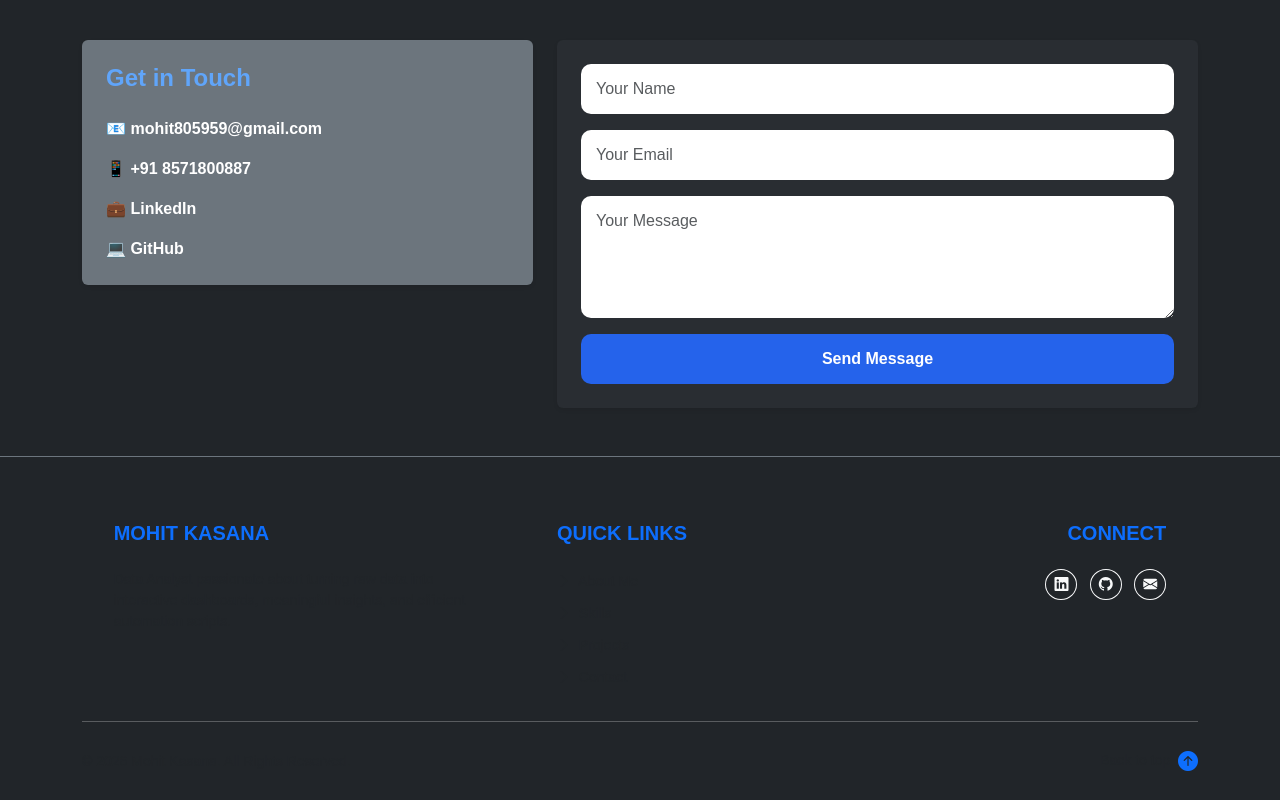
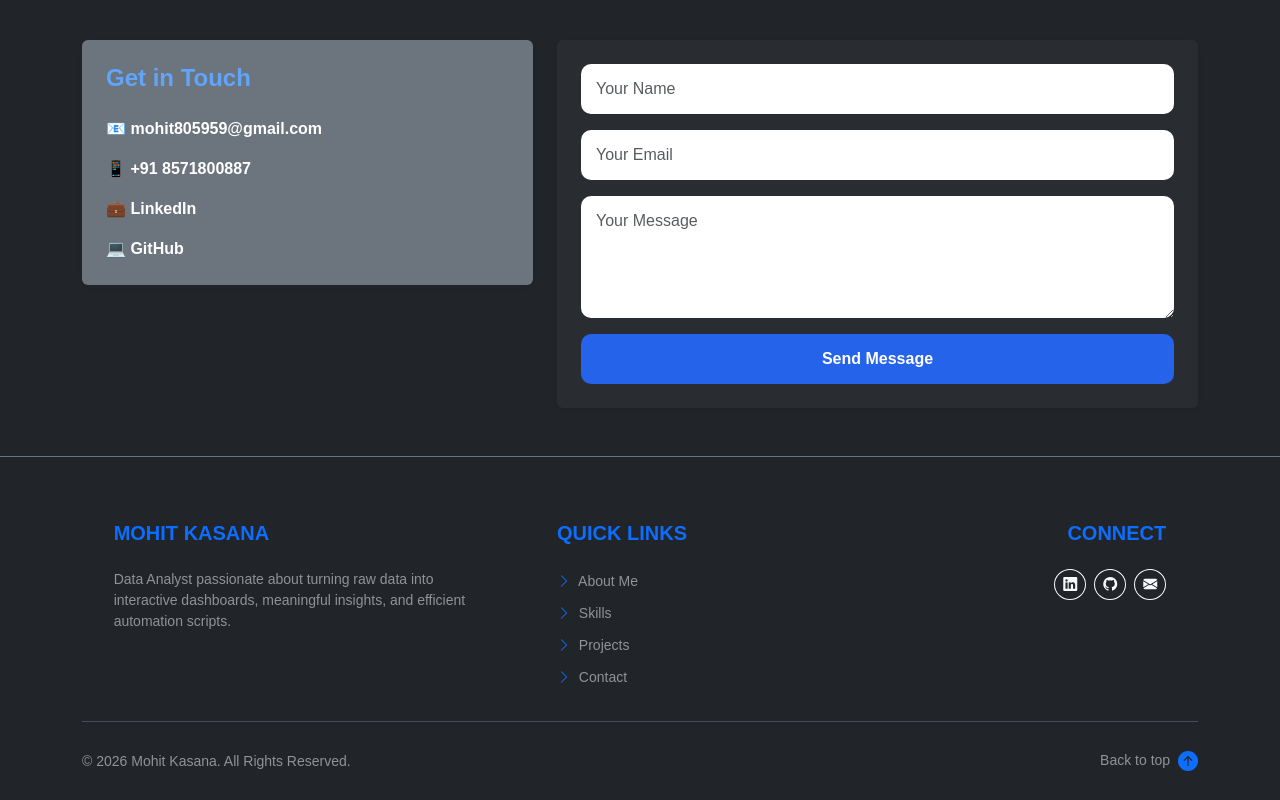
Before and after one commit to mohit8059/Mohit_Portfolio, a plain HTML site: page index.html in a window 1280 px wide. Shown: the part 5942-6742 px from the top of the page. Drawn offline with nearby package versions, Linux system fonts and the light colour scheme.

Commit message:
Update index.html

```diff
--- a/index.html
+++ b/index.html
@@ -587,7 +587,6 @@
         </div>
     </div>
 </section>
-
 <!-- Footer Section -->
 <footer class="bg-dark text-white pt-5 pb-4 border-top border-secondary border-opacity-20">
     <div class="container text-center text-md-start">
@@ -596,7 +595,8 @@
             <!-- Column 1: Short Bio -->
             <div class="col-md-4 col-lg-4 col-xl-4 mx-auto mt-3">
                 <h5 class="text-uppercase mb-4 fw-bold text-primary">Mohit Kasana</h5>
-                <p class="small text-muted">
+                <!-- text-muted ki jagah text-white-50 use kiya hai jo dark mode me perfectly visible hota hai -->
+                <p class="small text-white-50">
                     Data Analyst passionate about turning raw data into interactive dashboards, meaningful insights, and efficient automation scripts.
                 </p>
             </div>
@@ -604,31 +604,35 @@
             <!-- Column 2: Quick Links -->
             <div class="col-md-4 col-lg-3 col-xl-3 mx-auto mt-3">
                 <h5 class="text-uppercase mb-4 fw-bold text-primary">Quick Links</h5>
-                <p class="mb-2"><a href="#about" class="text-white text-decoration-none small text-muted"><i class="bi bi-chevron-right me-1"></i> About Me</a></p>
-                <p class="mb-2"><a href="#skills" class="text-white text-decoration-none small text-muted"><i class="bi bi-chevron-right me-1"></i> Skills</a></p>
-                <p class="mb-2"><a href="#projects" class="text-white text-decoration-none small text-muted"><i class="bi bi-chevron-right me-1"></i> Projects</a></p>
-                <p class="mb-2"><a href="#contact" class="text-white text-decoration-none small text-muted"><i class="bi bi-chevron-right me-1"></i> Contact</a></p>
+                <p class="mb-2"><a href="#about" class="text-white-50 text-decoration-none small transition-link"><i class="bi bi-chevron-right me-1 text-primary"></i> About Me</a></p>
+                <p class="mb-2"><a href="#skills" class="text-white-50 text-decoration-none small transition-link"><i class="bi bi-chevron-right me-1 text-primary"></i> Skills</a></p>
+                <p class="mb-2"><a href="#projects" class="text-white-50 text-decoration-none small transition-link"><i class="bi bi-chevron-right me-1 text-primary"></i> Projects</a></p>
+                <p class="mb-2"><a href="#contact" class="text-white-50 text-decoration-none small transition-link"><i class="bi bi-chevron-right me-1 text-primary"></i> Contact</a></p>
             </div>
 
             <!-- Column 3: Social/Professional Links -->
             <div class="col-md-4 col-lg-3 col-xl-3 mx-auto mt-3 text-center text-md-end">
                 <h5 class="text-uppercase mb-4 fw-bold text-primary">Connect</h5>
-                <a href="https://www.linkedin.com/in/mohit-kasana-202879412" target="_blank" class="btn btn-outline-light btn-sm rounded-circle me-2"><i class="bi bi-linkedin"></i></a>
-                <a href="https://github.com/mohit8059" target="_blank" class="btn btn-outline-light btn-sm rounded-circle me-2"><i class="bi bi-github"></i></a>
-                <a href="mailto:mohit805959@gmail.com" class="btn btn-outline-light btn-sm rounded-circle"><i class="bi bi-envelope-fill"></i></a>
+                <div class="d-flex justify-content-center justify-content-md-end gap-2 mt-2">
+                    <a href="https://www.linkedin.com/in/mohit-kasana-202879412" target="_blank" class="btn btn-outline-light btn-sm rounded-circle"><i class="bi bi-linkedin"></i></a>
+                    <a href="https://github.com/mohit8059" target="_blank" class="btn btn-outline-light btn-sm rounded-circle"><i class="bi bi-github"></i></a>
+                    <a href="mailto:mohit805959@gmail.com" class="btn btn-outline-light btn-sm rounded-circle"><i class="bi bi-envelope-fill"></i></a>
+                </div>
             </div>
 
         </div>
 
-        <hr class="mb-4 mt-4 bg-secondary">
+        <hr class="mb-4 mt-4 border-secondary opacity-50">
 
         <!-- Copyright Row & Back to Top -->
         <div class="row align-items-center">
             <div class="col-md-7 col-lg-8 text-center text-md-start">
-                <p class="small text-muted mb-0">© 2026 Mohit Kasana. All Rights Reserved.</p>
+                <p class="small text-white-50 mb-0">© 2026 Mohit Kasana. All Rights Reserved.</p>
             </div>
             <div class="col-md-5 col-lg-4 text-center text-md-end mt-3 mt-md-0">
-                <a href="#" class="text-white text-decoration-none small text-muted">Back to top <i class="bi bi-arrow-up-circle-fill text-primary fs-5 ms-1 align-middle"></i></a>
+                <a href="#" class="text-white-50 text-decoration-none small transition-link">
+                    Back to top <i class="bi bi-arrow-up-circle-fill text-primary fs-5 ms-1 align-middle"></i>
+                </a>
             </div>
         </div>
     </div>
```
